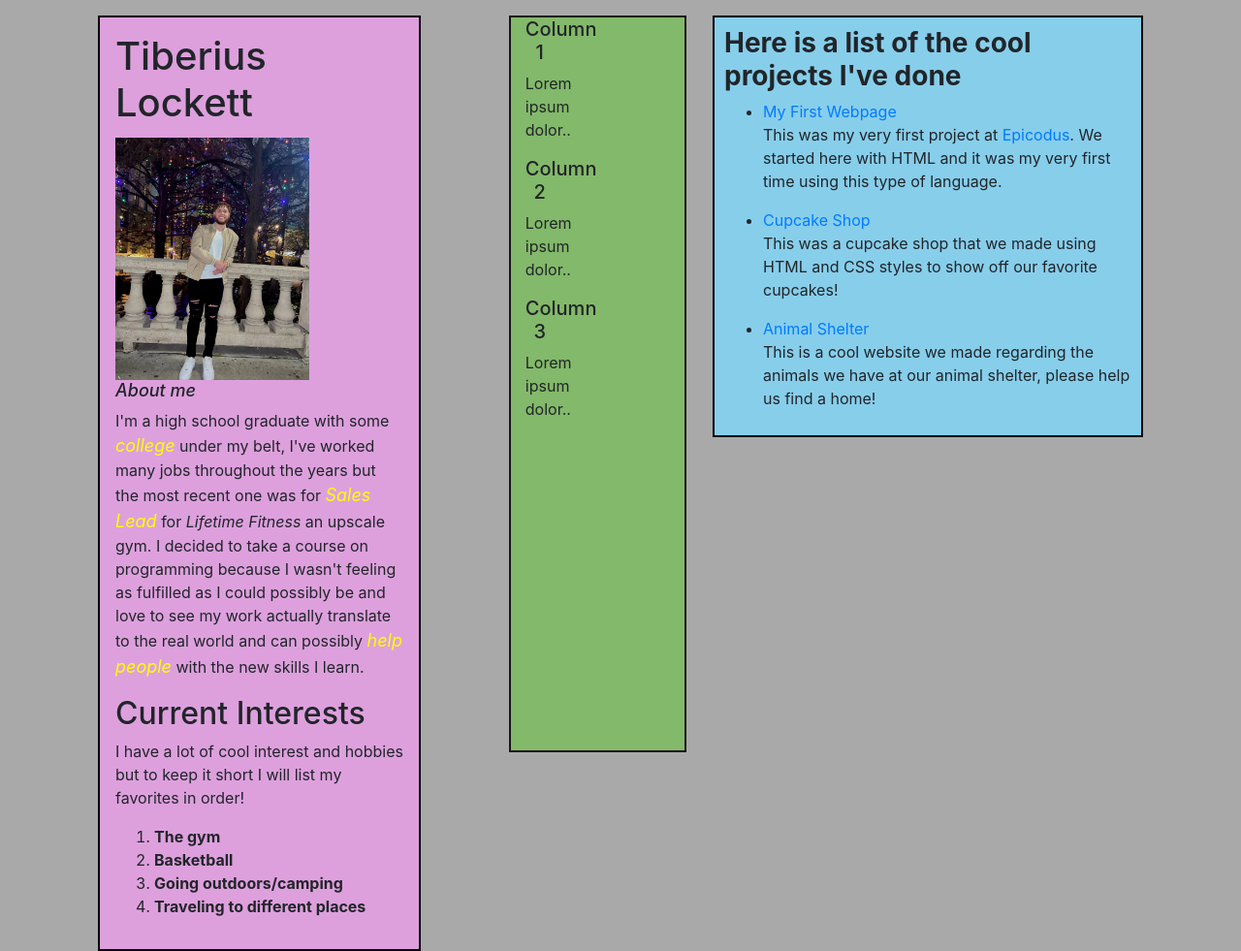
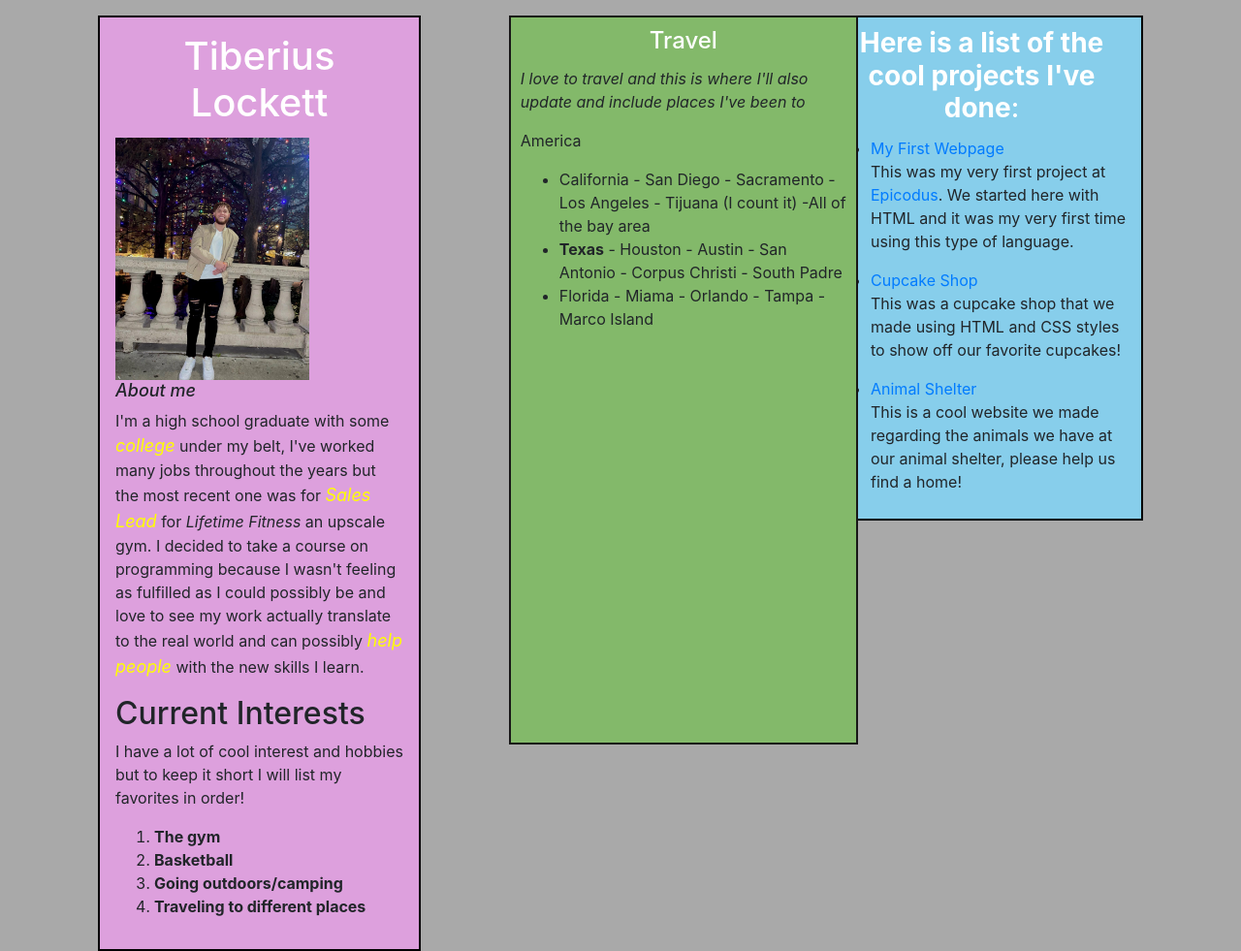
Before and after one commit to Tiberiusloc/tiberius-portfolio, a plain HTML site: page index.html in a window 1280 px wide. Shown: the whole page at 97% size. Drawn offline with Linux system fonts and the light colour scheme.

Commit message:
Add travel column and travel p, places lived/been to

```diff
--- a/css/styles.css
+++ b/css/styles.css
@@ -7,16 +7,11 @@
   font-size: large;
 }
 
-.row2 {
-  float: bottom;
-  text-align: center;
-}
-
 .card-body2 {
   background-color: skyblue;
   border-color: black;
   border: 2px solid black;
-  width: 40%;
+  width: 30%;
   padding: 10px;
   margin: 1rem;
   float: right;
@@ -67,14 +62,19 @@ body {
     width: 150%;
   }
 }
-
 .card-body3 {
   background-color: rgb(131, 185, 106);
   border: 2px solid rgb(24, 23, 23);
-  margin-bottom: 1.5rem;
+  margin-bottom: 2rem;
   margin-top: 1rem;
   position: absolute;
   bottom: 0;
   left: 41%;
   top: 0;
+  width: 360px;
+  padding: 10px;
 }
+.card-title {
+  text-align: center;
+  color: white;
+}
--- a/index.html
+++ b/index.html
@@ -24,7 +24,7 @@
               </ol>
     </div>
       <div class="card-body2">
-        <h3 class="card-title2"><strong>Here is a list of the cool projects I've done</strong></h3>
+        <h3 class="card-title"><strong>Here is a list of the cool projects I've done</strong>:</h3>
           <div class="card-text2">
             <ul>
               <li><a href="https://github.com/Tiberiusloc/my-first-webpage">My First Webpage</a></li>
@@ -37,28 +37,17 @@
           </div>
       </div>
       <div class="card-body3">
-    <div class="row2">
-      <div class="column1">
-        <div class="col-sm-4">
-          <h5>Column 1</h5>
-          <p>Lorem ipsum dolor..</p>
+        <h4 class="card-title">Travel</h4>
+        <p><em>I love to travel and this is where I'll also update and include places I've been to</em></p>
+          <div class="card-text3">
+            <p>America</p>
+            <ul>
+              <li>California - San Diego - Sacramento - Los Angeles - Tijuana (I count it) -All of the bay area</li>
+              <li><strong>Texas</strong> - Houston - Austin - San Antonio - Corpus Christi - South Padre</li>
+              <li>Florida - Miama - Orlando - Tampa - Marco Island</li>
+            </ul>
+           </div>
         </div>
-      </div>
-      <div class="column2">
-        <div class="col-sm-4">
-          <h5>Column 2</h5>
-          <p>Lorem ipsum dolor..</p>
-        </div>
-      </div>
-      <div class="column3">
-        <div class="col-sm-4">
-          <h5>Column 3</h5>
-          <p>Lorem ipsum dolor..</p>
-        </div>
-      </div>
     </div>
-  </div>
-  </div>
-</div>
 </body>
 </html>
```
